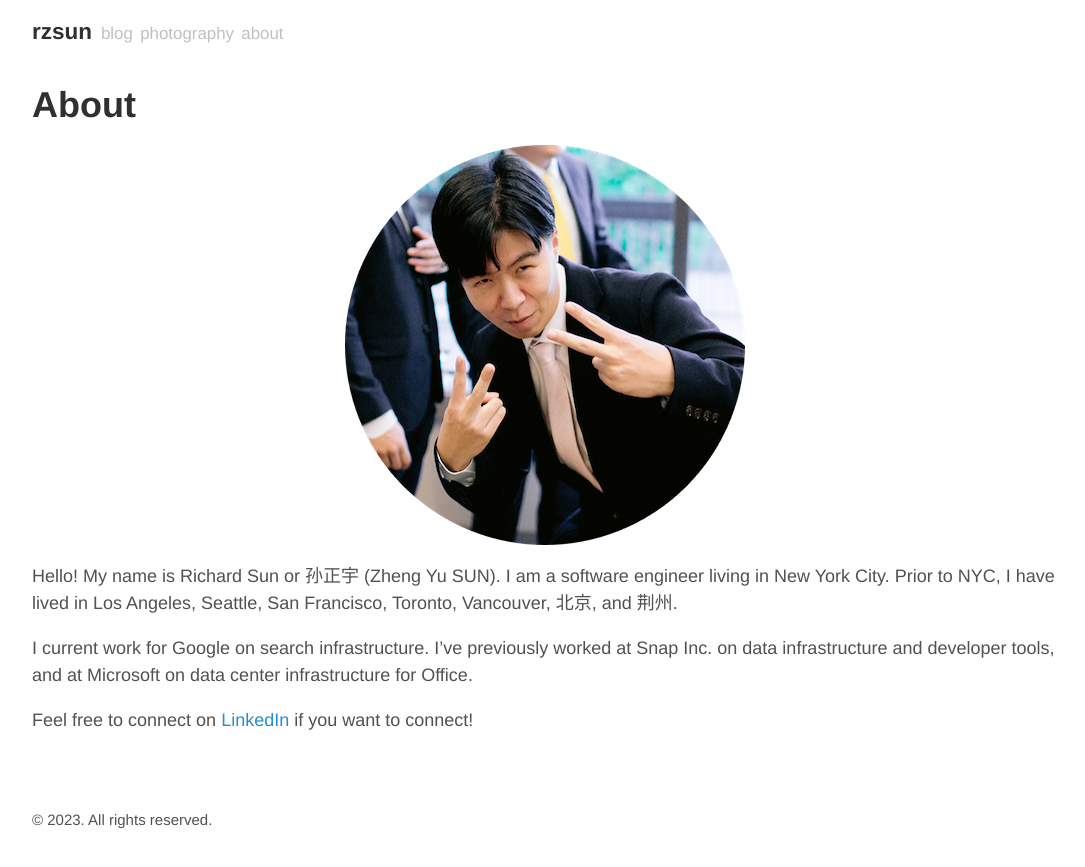
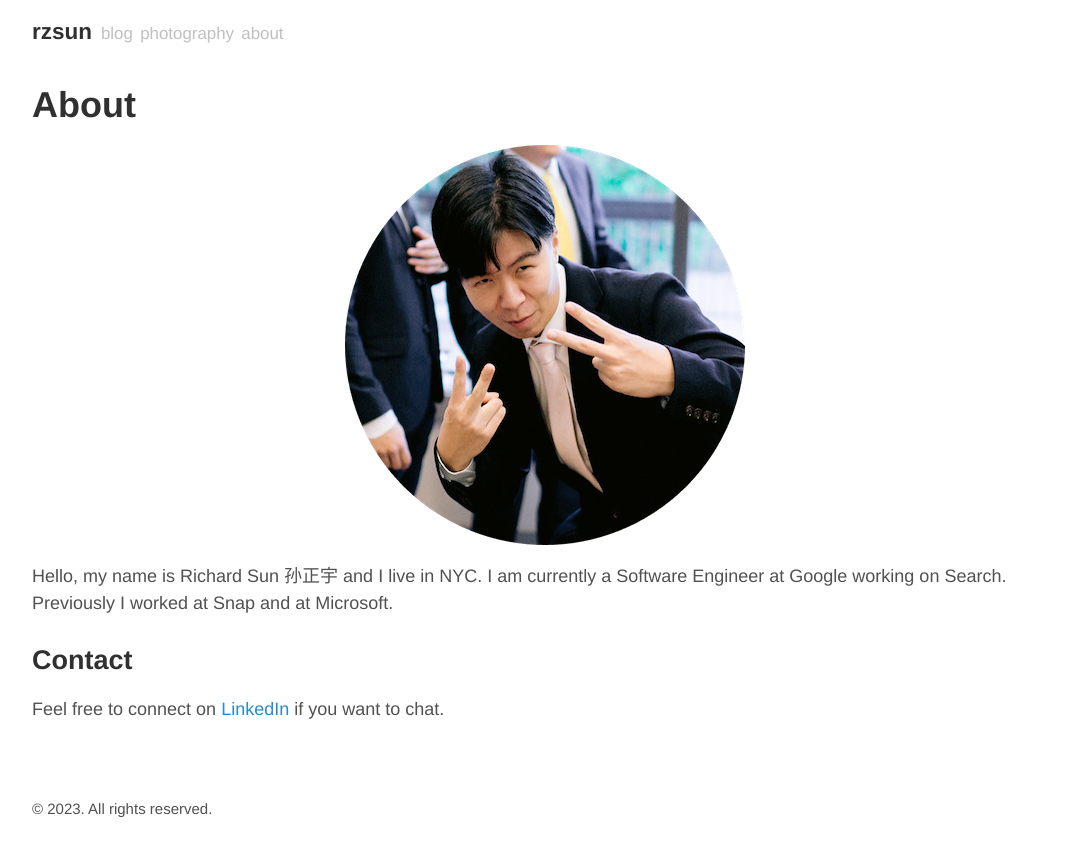
Before and after one commit to rzsun/rzsun.github.io, a Jekyll site: the page built from about/index.md, in a window 1280 px wide. Shown: the top 867 px of the page, without its empty margins (95-1180 px from the left). Built offline with Jekyll 4.4.1, drawn with Linux system fonts in a browser that asks for light colours.

Commit message:
update about and index

```diff
--- a/about/index.md
+++ b/about/index.md
@@ -4,8 +4,7 @@ title: About
 ---
 ![self](/assets/selfcircle.png)
 
-Hello! My name is Richard Sun or 孙正宇 (Zheng Yu SUN). I am a software engineer living in New York City. Prior to NYC, I have lived in Los Angeles, Seattle, San Francisco, Toronto, Vancouver, 北京, and 荆州.
+Hello, my name is Richard Sun 孙正宇 and I live in NYC. I am currently a Software Engineer at Google working on Search. Previously I worked at Snap and at Microsoft.
 
-I current work for Google on search infrastructure. I've previously worked at Snap Inc. on data infrastructure and developer tools, and at Microsoft on data center infrastructure for Office.
-
-Feel free to connect on [LinkedIn](https://www.linkedin.com/in/zhengyusun) if you want to connect!
+<h2>Contact</h2>
+Feel free to connect on [LinkedIn](https://www.linkedin.com/in/zhengyusun) if you want to chat.
```
Also changed, not shown: index.html (+5 -4 lines).
